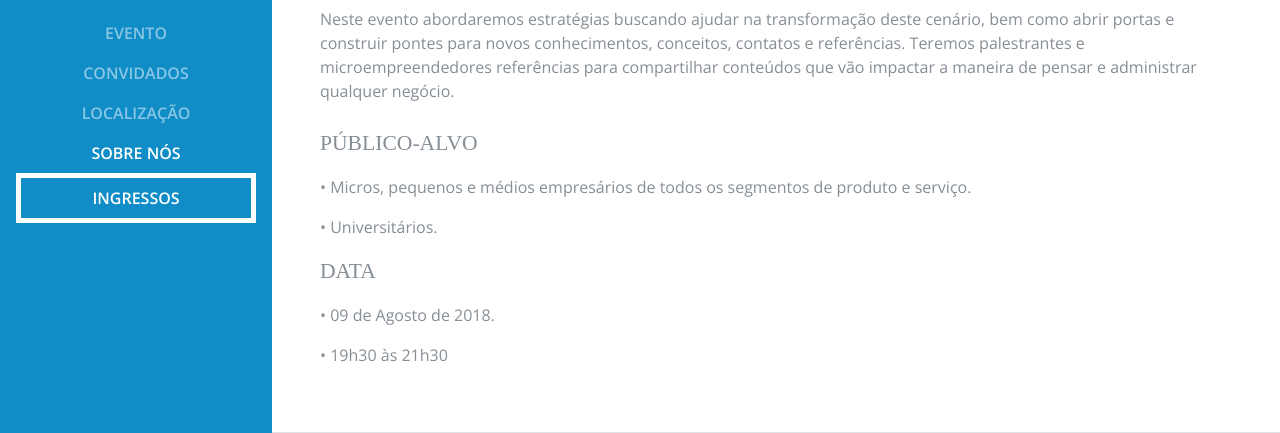
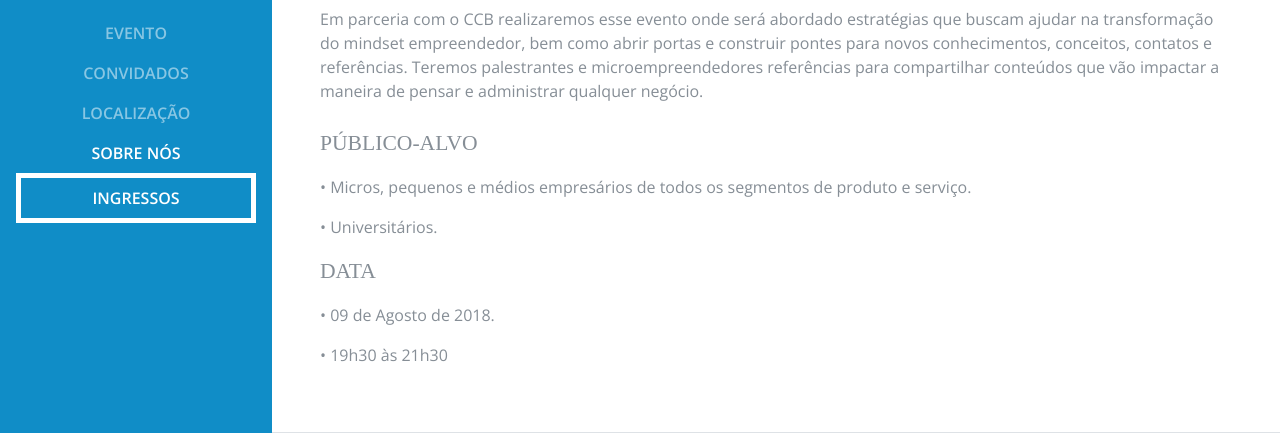
Before and after one commit to adasantos/GoEvent, a plain HTML site: page page/index_sp.html in a window 1280 px wide. Shown: the part 367-800 px from the top of the page. Drawn offline with nearby package versions, Linux system fonts and the light colour scheme; a web font is replaced by a local one.

Commit message:
Ajustes de Texto

```diff
--- a/page/index_sp.html
+++ b/page/index_sp.html
@@ -69,7 +69,7 @@
           <div class="subheading mb-3">Vagas limitadas, Reserve já a sua clicando
             <a href="https://www.sympla.com.br/como-impulsionar-meu-negocio-estrategias-fundamentais-para-empreendedores__335475" target="_blank">aqui</a>
           </div>
-          <p class="mb-4">Neste evento abordaremos estratégias buscando ajudar na transformação deste cenário, bem como abrir portas e construir pontes para novos conhecimentos, conceitos, contatos e referências.
+          <p class="mb-4">Em parceria com o CCB realizaremos esse evento onde será abordado estratégias que buscam ajudar na transformação do mindset empreendedor, bem como abrir portas e construir pontes para novos conhecimentos, conceitos, contatos e referências.
           Teremos palestrantes e microempreendedores referências para compartilhar conteúdos que vão impactar a maneira de pensar e administrar qualquer negócio.
           </p>
           <div class="subheading mb-3">PÚBLICO-ALVO</div>
```
